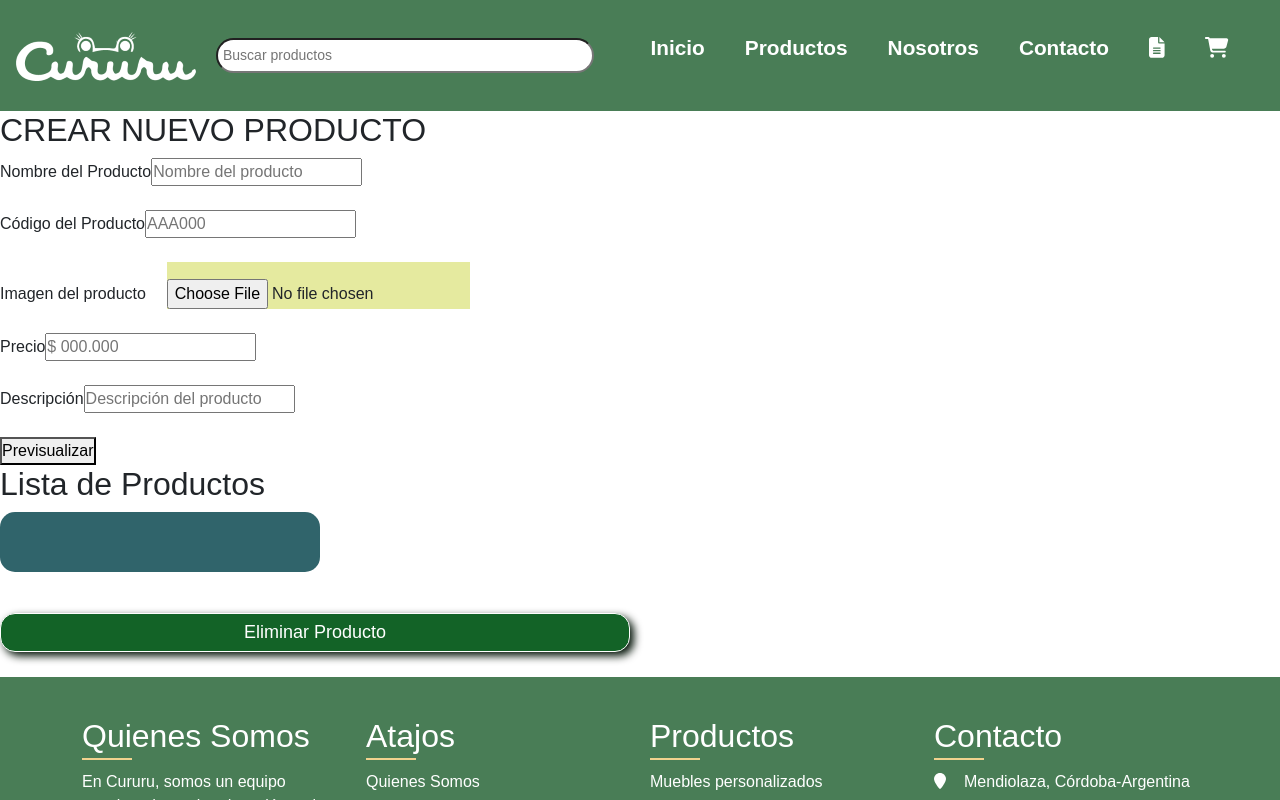
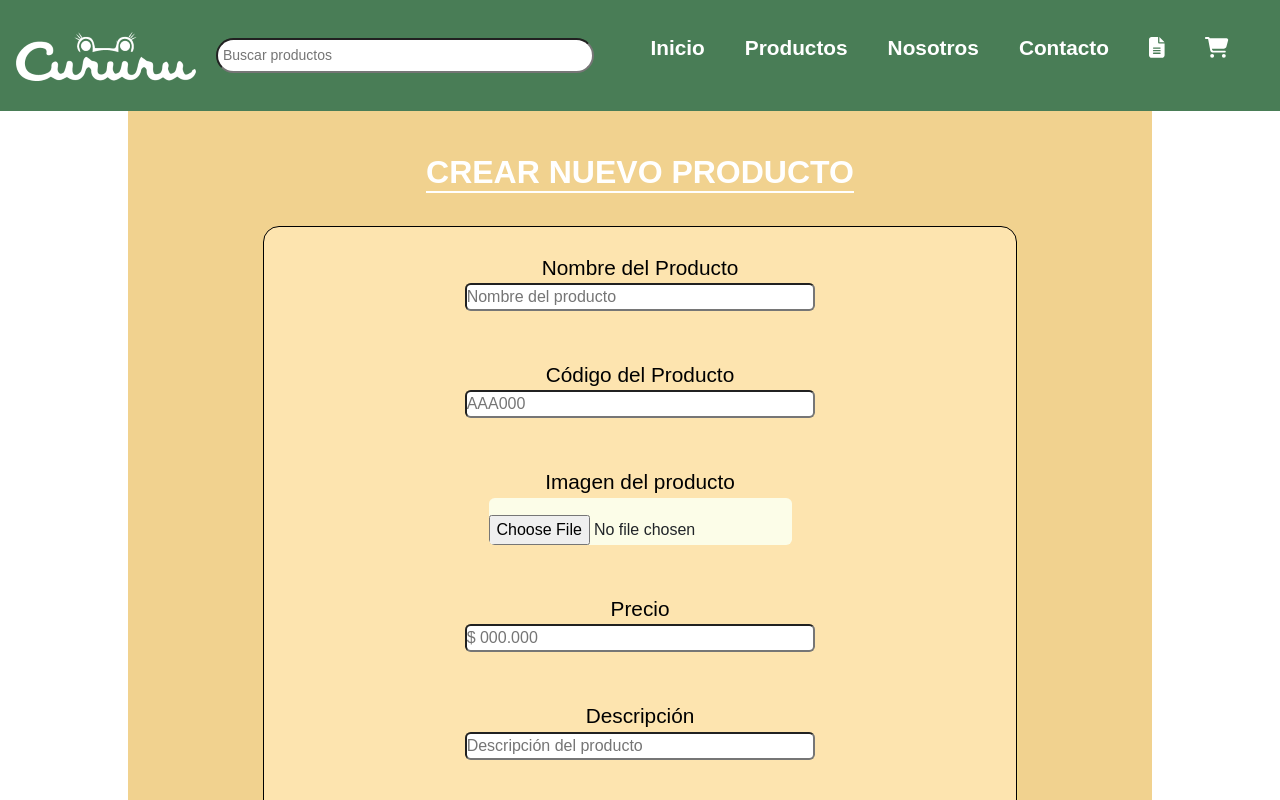
Before and after one commit to agussenes/UTNReatJS, a React (Create React App) app: page /Formulario-Crear-Producto in a window 1280 px wide. Shown: the top 800 px of the page. Built offline with nearby package versions, Linux system fonts and the light colour scheme.

Commit message:
style formulario

```diff
--- a/src/componets/FormularioCrearProducto.jsx
+++ b/src/componets/FormularioCrearProducto.jsx
@@ -1,4 +1,5 @@
 import React, { useState } from 'react';
+
 
 function FormularioCrearProducto() {
   const [productos, setProductos] = useState([]);
@@ -53,7 +54,7 @@ function FormularioCrearProducto() {
   };
 
   return (
-    <div>
+    <div className='containerFormulario'>
       <h2>CREAR NUEVO PRODUCTO</h2>
       <form id="agregarProducto" onSubmit={handleSubmit}>
         <label htmlFor="nombre">Nombre del Producto</label>
@@ -83,7 +84,7 @@ function FormularioCrearProducto() {
         <br />
 
         <label htmlFor="imgProducto">Imagen del producto</label>
-        <input
+        <input className='selectordeArchivos'
           type="file"
           id="imgProducto"
           name="imgProducto"
--- a/src/componets/Navbar/NavBar.jsx
+++ b/src/componets/Navbar/NavBar.jsx
@@ -3,6 +3,7 @@ import { FontAwesomeIcon } from '@fortawesome/react-fontawesome';
 import { faBars, faFileText, faCartShopping } from '@fortawesome/free-solid-svg-icons';
 import logo from '../../imagenes/LogoConNombreeee.png'
 import './Navbar.css';
+
 import { Link } from 'react-router-dom';
 
 
--- a/src/componets/Styleh.css
+++ b/src/componets/Styleh.css
@@ -454,14 +454,16 @@ footer .container .sec p {
     display: flex;
     flex-direction: column;
     padding: 0.6rem;
-    background: linear-gradient(45deg, #e6f093, #0f472a, #f53f3f);
+    background-color:#F1D28F ;
+}
 
-
+.containerFormulario h2{
+    border-bottom: 2px solid #fff;
 }
 
 .containerFormulario form {
-    background-color: #e5ea9f;
-    border: 0.06rem solid #158041;
+    background-color: #FDE4AF;
+    border: 0.06rem solid #000000;
     padding: 1.56rem;
     display: grid;
     grid-template-columns: repeat(1, 1fr);
@@ -471,7 +473,7 @@ footer .container .sec p {
     margin-top: 1.56rem;
     margin-bottom: 1.56rem;
     border-radius: 1rem;
-    box-shadow: 1pc 1pc 10pc 3pc #62f3a89d;
+    box-shadow: 1px 4px 2px #f8ec849f;
     width: 75%;
 
 }
@@ -484,7 +486,7 @@ footer .container .sec p {
 }
 
 #imgProducto {
-    background-color: #e5ea9f;
+    background-color: #fcfde8;
     width: auto;
     justify-self: center;
 }
@@ -495,7 +497,7 @@ footer .container .sec p {
     align-content: center;
     align-self: center;
     border-radius: 0.36rem;
-    background-color: #f7f58d;
+    background-color: #FFF;
     transition: background-color 0.3s
 }
 
@@ -555,6 +557,7 @@ footer .container .sec p {
 #productosAgregados h2{
     font-size: 38px;
     text-align: center;
+
 }
 
 #productosAgregados p{
@@ -576,7 +579,7 @@ footer .container .sec p {
 .containerFormulario h2{
     color: #ffffff;
     font-weight: 600;
-
+    margin-top: 2rem;
 }
 
 
@@ -611,6 +614,7 @@ footer .container .sec p {
     font-size: 18px;
     border: 1px solid #ffffff;
     box-shadow: 4px 4px 8px #001105;
+
 }
 
 
@@ -619,15 +623,14 @@ footer .container .sec p {
     color: white;
     font-size: 20px;
     font-weight: 700;
+
 }
 
 .containerButtons{
-    display: grid;
-    grid-template-columns: 1fr 1fr;
-    grid-gap:20px;
     padding-bottom: 25px;
     padding-top: 25px;
 }
+
 
 /* •------------------------------ Final Formulario ----------------------------• */
 
```
